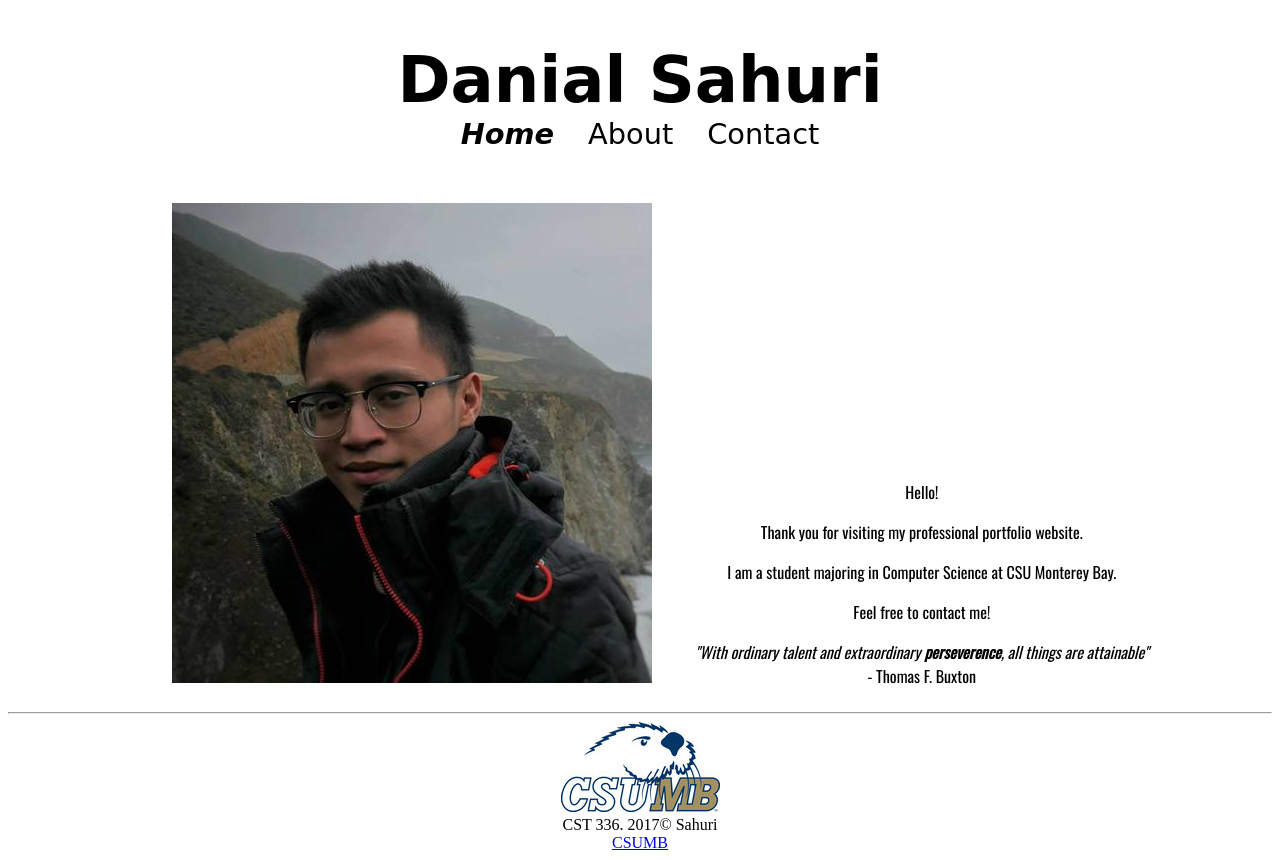
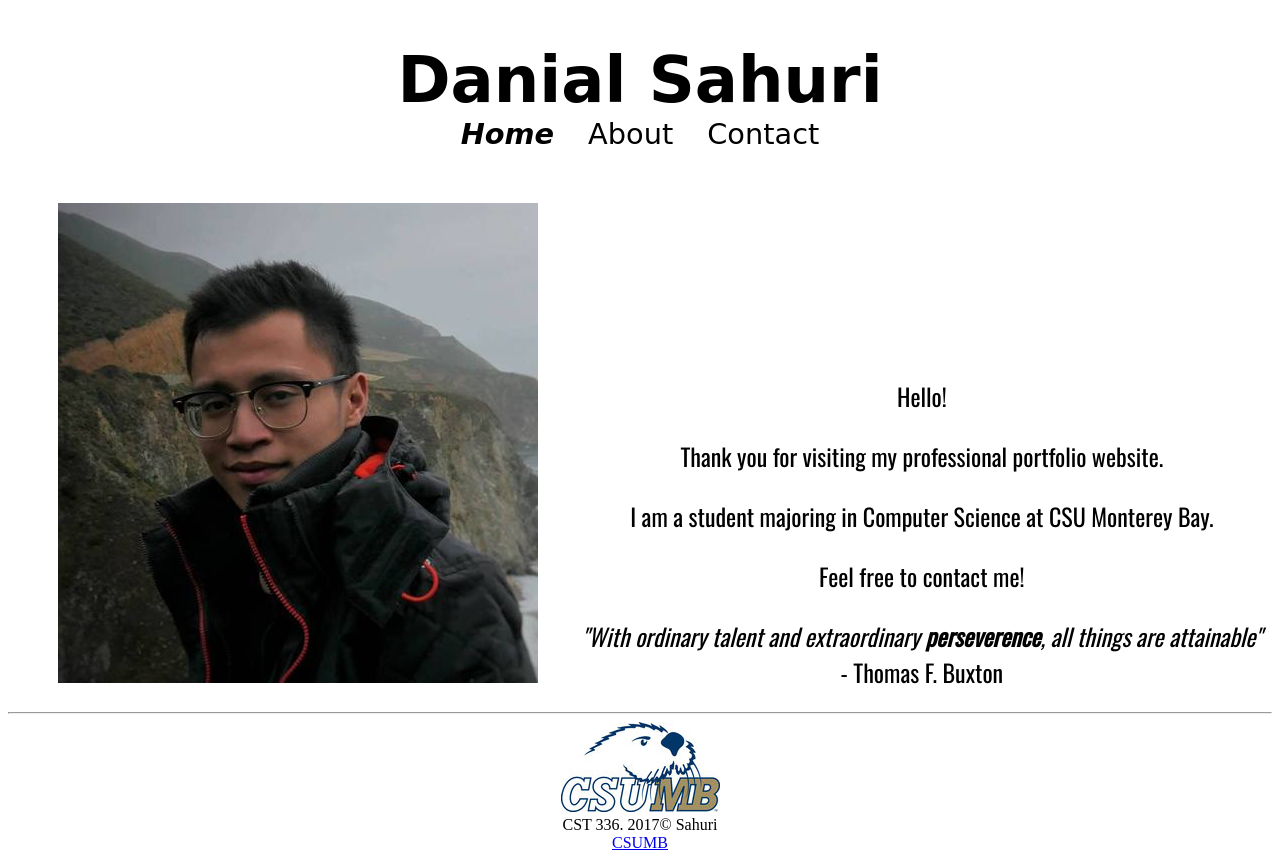
Before and after one commit to GorditaNachoCheese/dsahuri-336, a PHP site: page /labs/lab1/index.html in a window 1280 px wide. Run offline with PHP 8.4, Linux system fonts and the light colour scheme; some web fonts are replaced.

Commit message:
fixed hyperlink

```diff
--- a/labs/lab1/css/styles.css
+++ b/labs/lab1/css/styles.css
@@ -44,8 +44,13 @@ nav a:hover /*pseudo class */
 figure, #welcomeText
 {
    display:inline-block;
+
 }
 
+#welcomeText
+{
+    font-size: 150%;
+}
 
 
 footer
--- a/labs/lab1/index.html
+++ b/labs/lab1/index.html
@@ -63,7 +63,7 @@ in html
             <hr>
             <img src="img/csumb.jpg" alt="CSUMB logo" /><br/>
             CST 336. 2017&copy; Sahuri <br/>
-            <a href="csumb.edu"> CSUMB </a>
+            <a href="https://csumb.edu/"> CSUMB </a>
 
 
         </footer>
```
